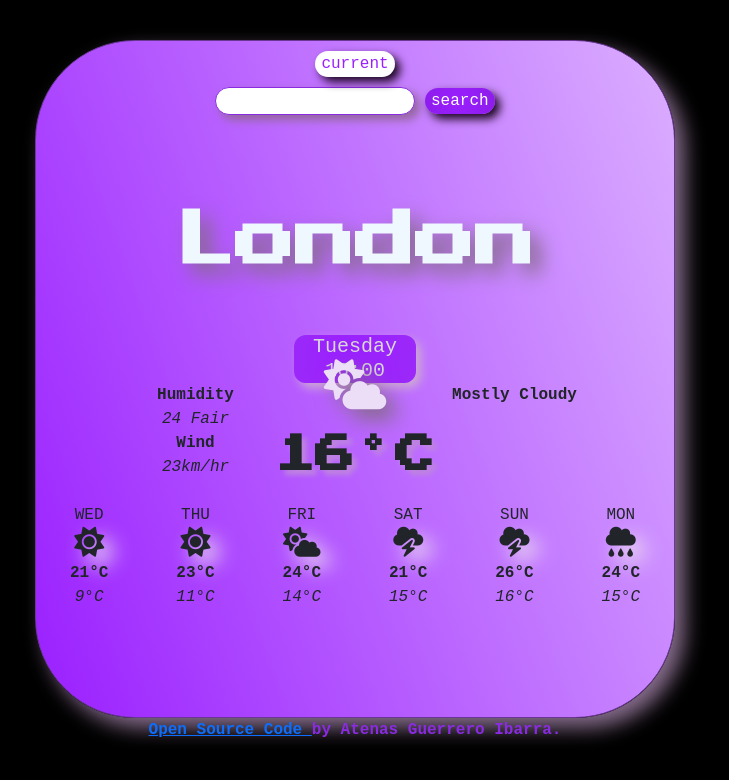
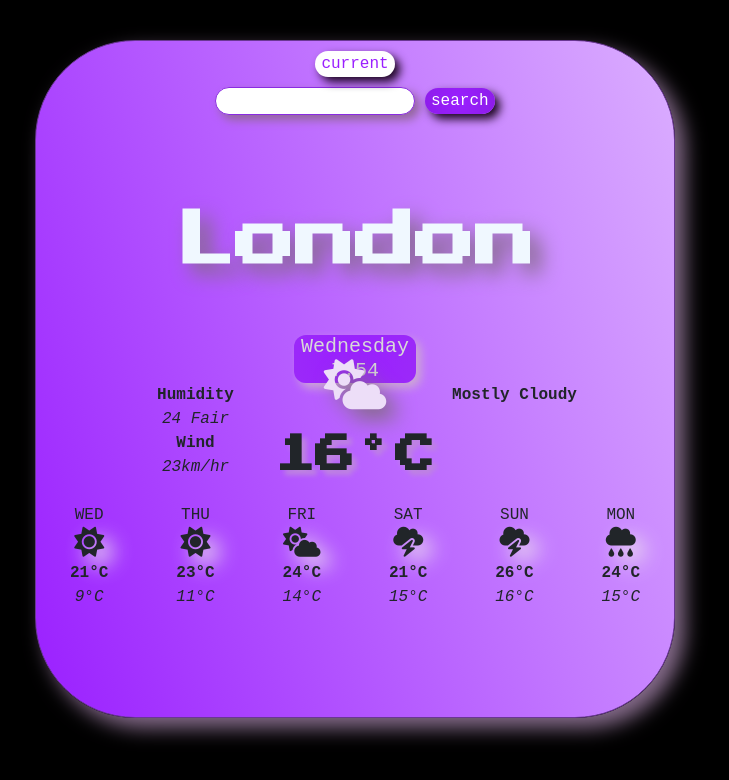
Before and after one commit to thenoxwitch/weather-app-shecodes-project, a plain HTML site: page index.html in a window 1280 px wide. Shown: the whole page, without its empty margins (285-1014 px from the left). Drawn offline with nearby package versions, Linux system fonts and the light colour scheme.

Commit message:
fixed an error in the html form

```diff
--- a/index.html
+++ b/index.html
@@ -1,19 +1,4 @@
 <!DOCTYPE html>
-<html>
-  <head>
-    <script src="https://unpkg.com/axios@1.1.2/dist/axios.min.js"></script>
-
-    <title>WeatherAppweek5</title>
-    <meta charset="UTF-8" />
-  </head>
-
-  <body>
-    <div id="app"></div>
-
-    <script src="src/index.js"></script>
-  </body>
-
-  <!DOCTYPE html>
   <html lang="en">
     <head>
       <meta charset="utf-8" />
@@ -38,6 +23,7 @@
         href="https://fonts.googleapis.com/css2?family=Press+Start+2P&display=swap"
         rel="stylesheet"
       />
+     <script src="https://unpkg.com/axios@1.1.2/dist/axios.min.js"></script>
     </head>
     <body>
       <div class="container-sm">
@@ -140,16 +126,6 @@
         crossorigin="anonymous"
       ></script>
       <script src="src/index.js"></script>
-
-      <p class="bottom-link">
-        <a
-          href="https://github.com/thenoxwitch/weather-app-shecodes-project"
-          target="_blank"
-        >
-          Open Source Code
-        </a>
-        by Atenas Guerrero Ibarra.
-      </p>
     </body>
   </html>
 </html>
```
